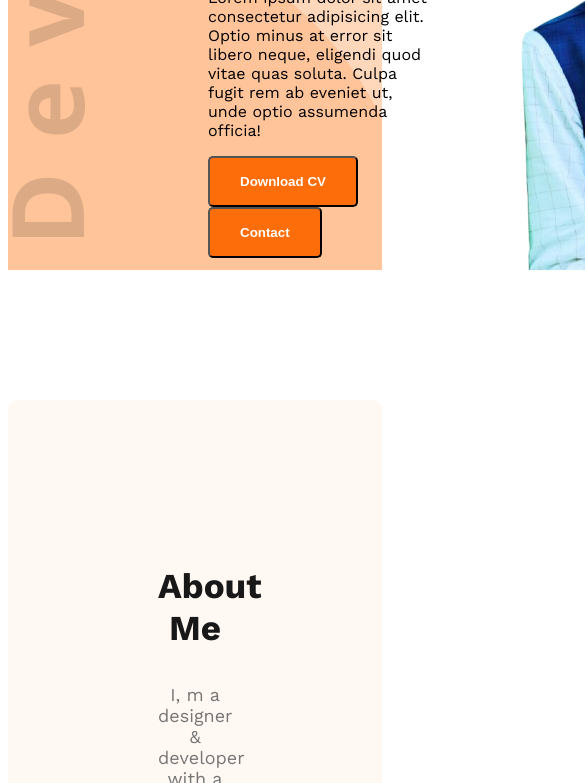
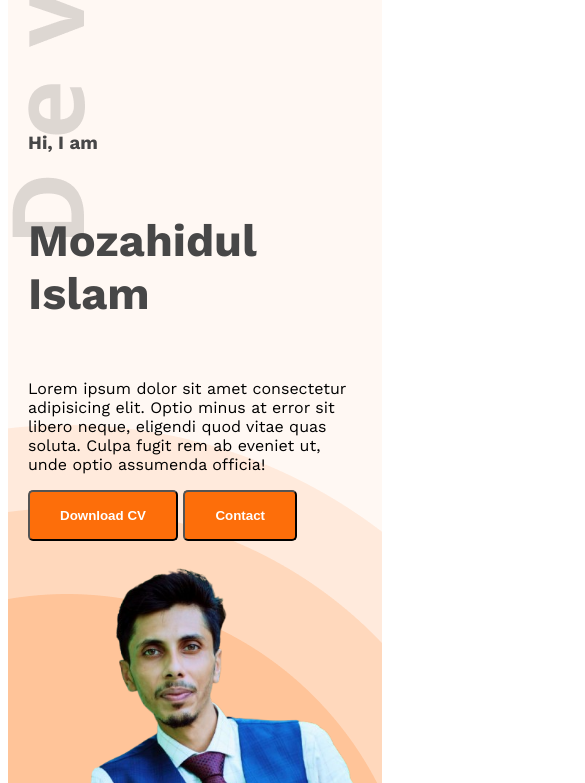
Before and after one commit to MozahidHridoy24/Web-dev-portfolio, a plain HTML site: page index.html in a window 390 px wide. Shown: the part 576-1359 px from the top of the page, 585 px wide, since content can reach past the window. Drawn offline with nearby package versions, Linux system fonts and the light colour scheme.

Commit message:
added responsive for mobile device

```diff
--- a/Styles/portfolio.css
+++ b/Styles/portfolio.css
@@ -95,7 +95,7 @@ main section{
     font-size: 45px;
 }
 .banner-profile-pic{
-    width: 500px;
+    width: 100%;
 }
 
 /* header */
@@ -144,6 +144,7 @@ main section{
     justify-content: space-between;
     align-items: center;
     margin-bottom: 50px;
+    background-color: #FFF8F3;
 }
 .experience-sub-title{
     font-size: 20px;
@@ -160,3 +161,30 @@ main section{
 .resume hr{
     margin: 30px 5px;
 }
+
+/* Responsive query */
+
+@media screen and (max-width: 576px) {
+    .skill-container,
+    .resume-container,
+    .banner,
+    nav,
+    nav > ul,
+    .about-infos{
+        flex-direction: column;
+    }
+    nav > ul{
+        /* gap: 10px; */
+        padding: 0px;
+        justify-content: center;
+    }
+    .btn-primary{
+        gap: 20px;
+    }
+    .about{
+        padding: 20px;
+    }
+    .banner{
+        margin: 20px;
+    }
+}
```
